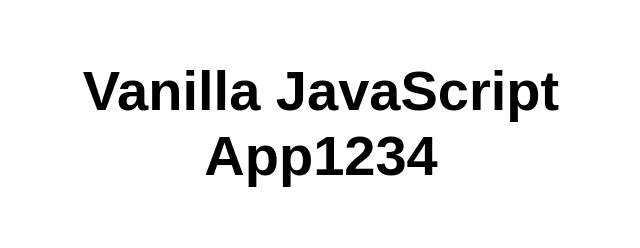
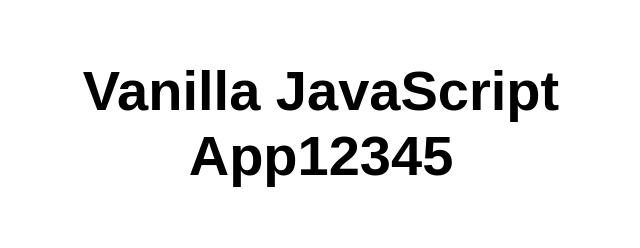
Before and after one commit to juliexu1097/my-first-static-web-app1, a plain HTML site: page src/index.html in a window 1280 px wide. Shown: the whole page, without its empty margins (319-959 px from the left). Drawn offline with Linux system fonts and the light colour scheme.

Commit message:
Update index.html

```diff
--- a/src/index.html
+++ b/src/index.html
@@ -10,7 +10,7 @@
 
 <body>
   <main>
-    <h1>Vanilla JavaScript App1234</h1>
+    <h1>Vanilla JavaScript App12345</h1>
   </main>
 </body>
 
```
